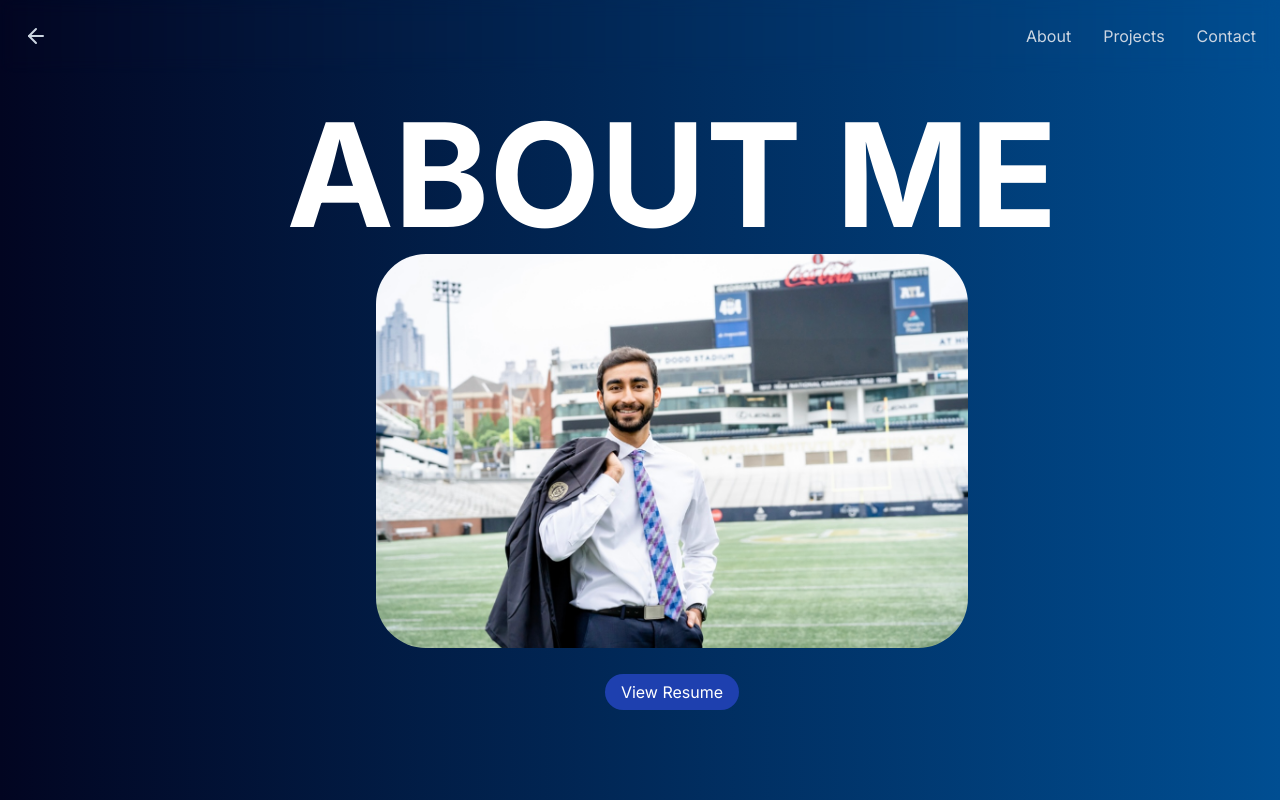
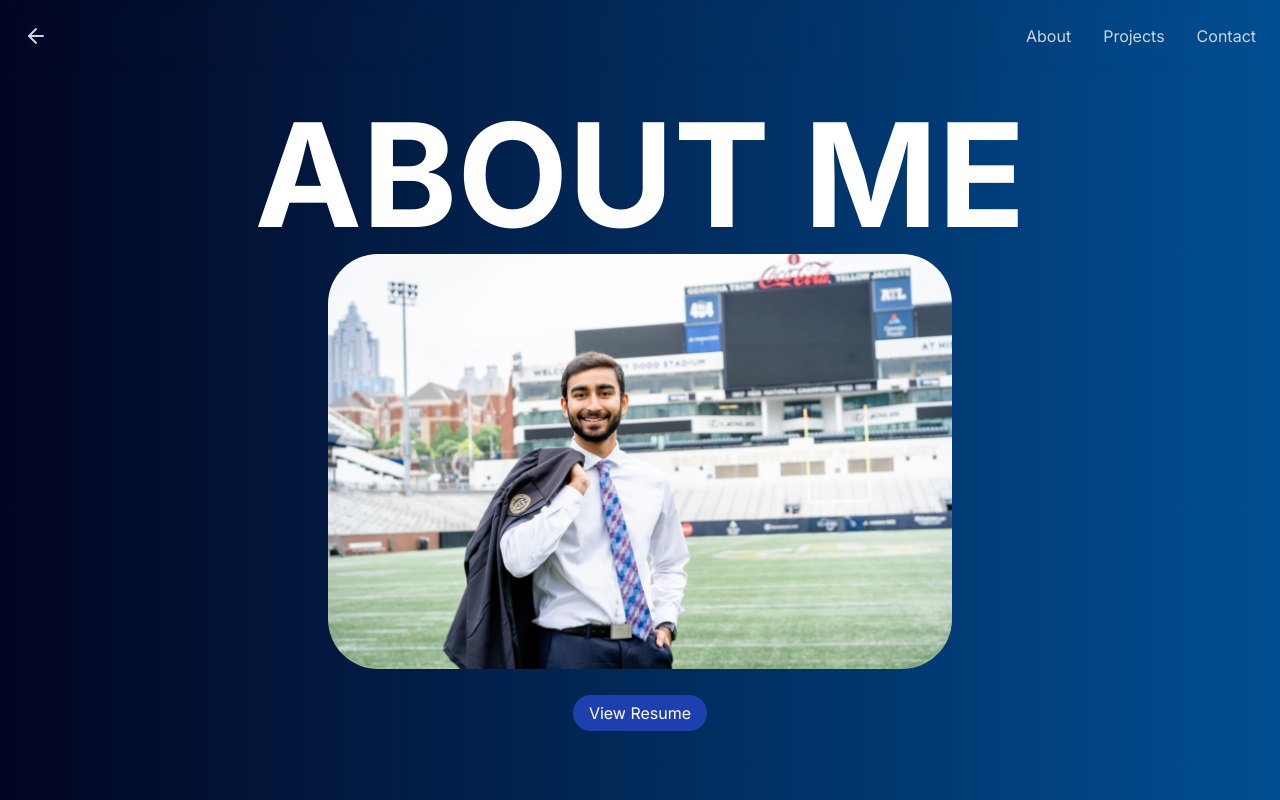
Before and after one commit to Vedant527/portfolio, a Next.js app: page /about in a window 1280 px wide. Shown: the top 800 px of the page. Built offline with nearby package versions, Linux system fonts and the light colour scheme; what tailwindcss-debug-screens would draw is missing.

Commit message:
centers Hero element

```diff
--- a/app/about/sections/Hero.jsx
+++ b/app/about/sections/Hero.jsx
@@ -6,7 +6,7 @@ import styles from '../styles';
 import { slideIn, staggerContainer, textVariant } from '../../../util/motion';
 
 const Hero = () => (
-  <section className={`${styles.yPaddings} sm:pl-16 pl-6`}>
+  <section className={`${styles.yPaddings} relative z-10`}>
     <motion.div
       variants={staggerContainer}
       initial="hidden"
```
